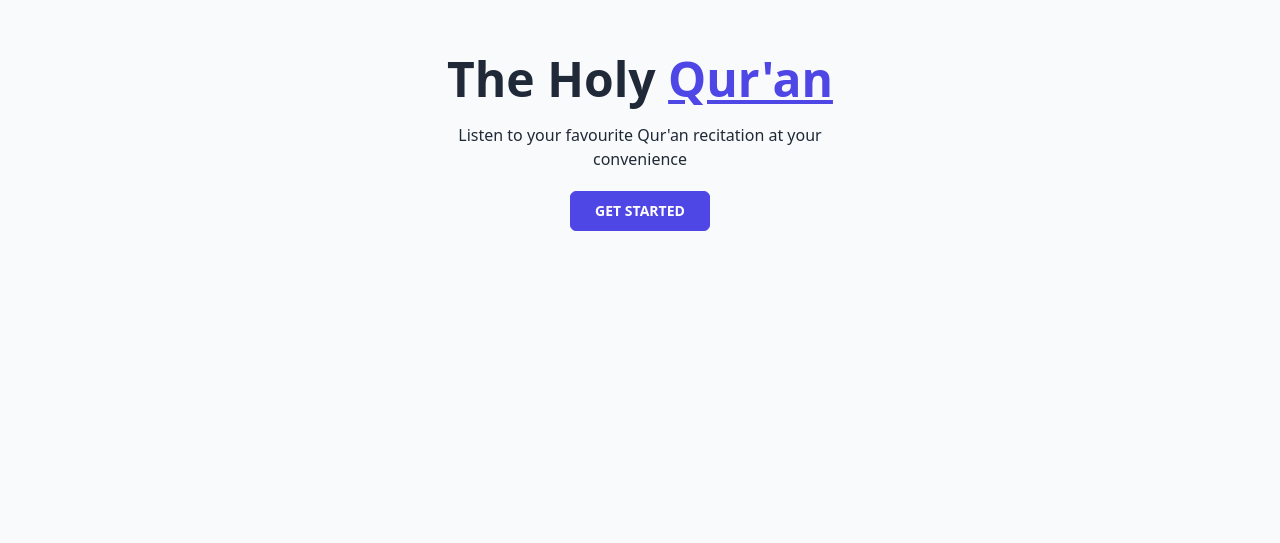
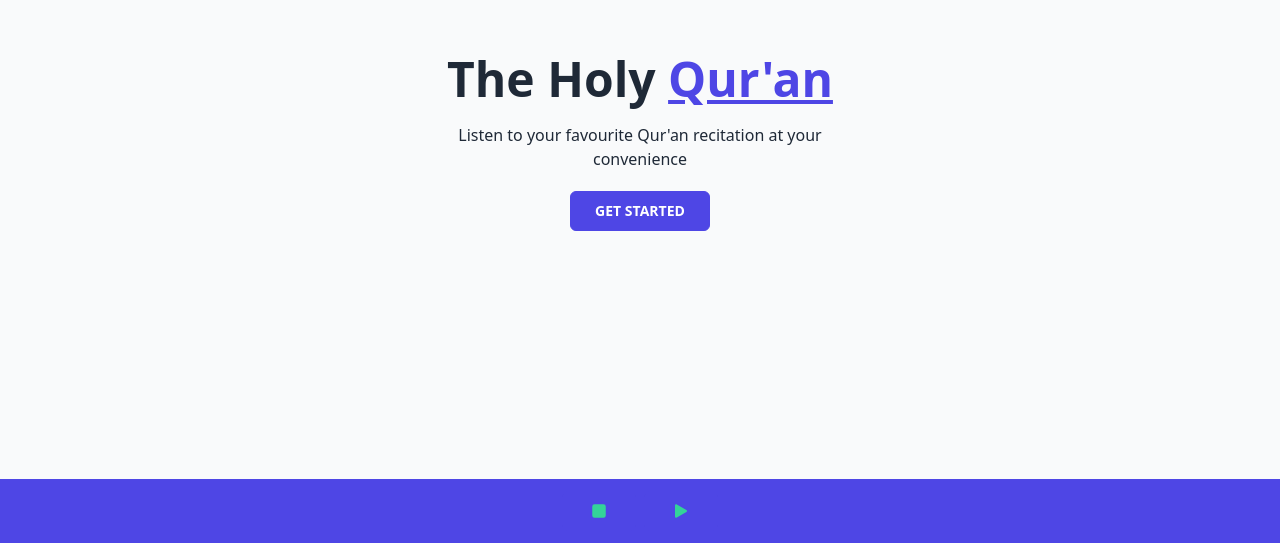
Before and after one commit to Awaddd/The-Holy-Quran, a React (Vite) app: page / in a window 1280 px wide. Shown: the part 257-800 px from the top of the page. Built offline with nearby package versions, Linux system fonts and the light colour scheme; no server answers.

Commit message:
Ensured the media player is fixed to the bottom of the screen

```diff
--- a/src/Components/Player/Player.tsx
+++ b/src/Components/Player/Player.tsx
@@ -25,7 +25,7 @@ function Player() {
     }
 
     return (
-        <nav className="navbar bg-primary grid">
+        <nav className="navbar bg-primary grid fixed bottom-0 w-full">
             <div className="grid grid-flow-col gap-2 justify-center">
                 <ButtonIcon icon="stop" action={() => alert('Not yet implemented')}></ButtonIcon>
                 <ButtonIcon icon={isPlaying === true ? 'pause' : 'play'} action={controlActiveTrackPlayingState}></ButtonIcon>
```
